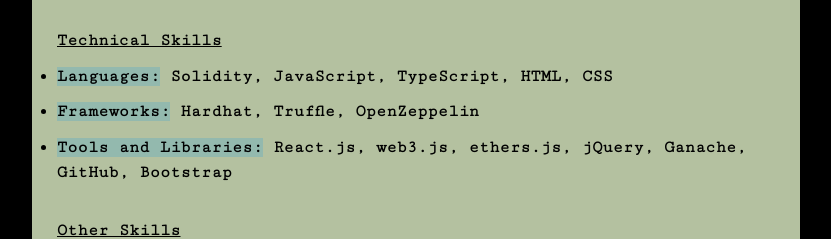
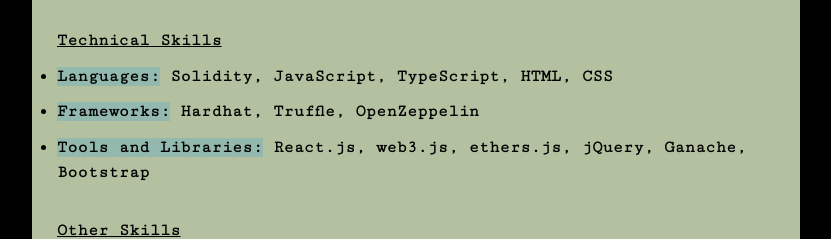
Before and after one commit to olfrank/myWebsiteV2, a React (Create React App) app: page /cv in a window 1280 px wide. Shown: the part 780-1019 px from the top of the page, without its empty margins (224-1055 px from the left). Built offline with nearby package versions, Linux system fonts and the light colour scheme.

Commit message:
CV Update

```diff
--- a/src/pages/CVPage.js
+++ b/src/pages/CVPage.js
@@ -85,7 +85,7 @@
                 <Hard>
                     <li><mark>Languages:</mark> Solidity, JavaScript, TypeScript, HTML, CSS</li>
                     <li><mark>Frameworks:</mark> Hardhat, Truffle, OpenZeppelin</li>
-                    <li><mark>Tools and Libraries:</mark> React.js, web3.js, ethers.js, jQuery, Ganache, GitHub, Bootstrap</li>
+                    <li><mark>Tools and Libraries:</mark> React.js, web3.js, ethers.js, jQuery, Ganache, Bootstrap</li>
                 </Hard>
                 <Subheading2>Other Skills</Subheading2>
                 <Soft>
```
